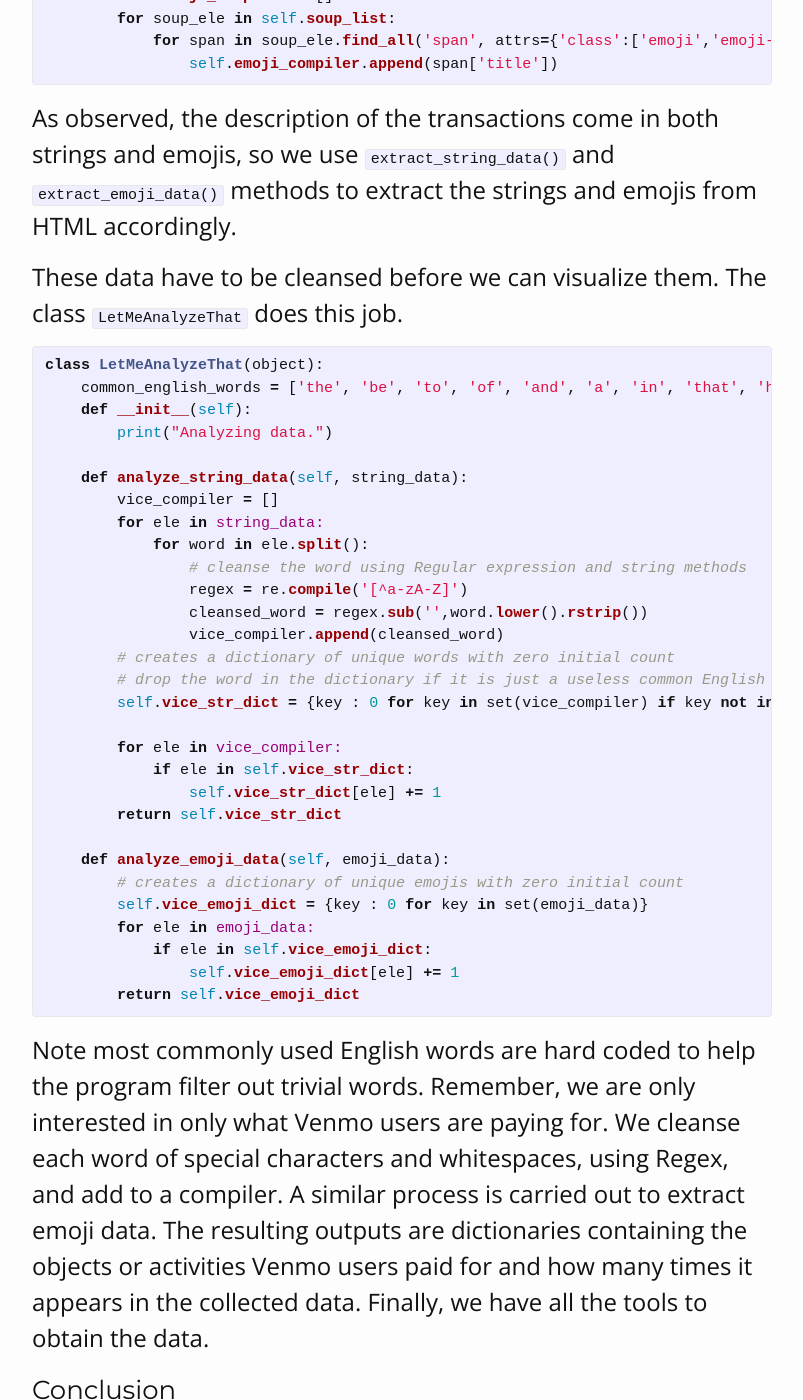
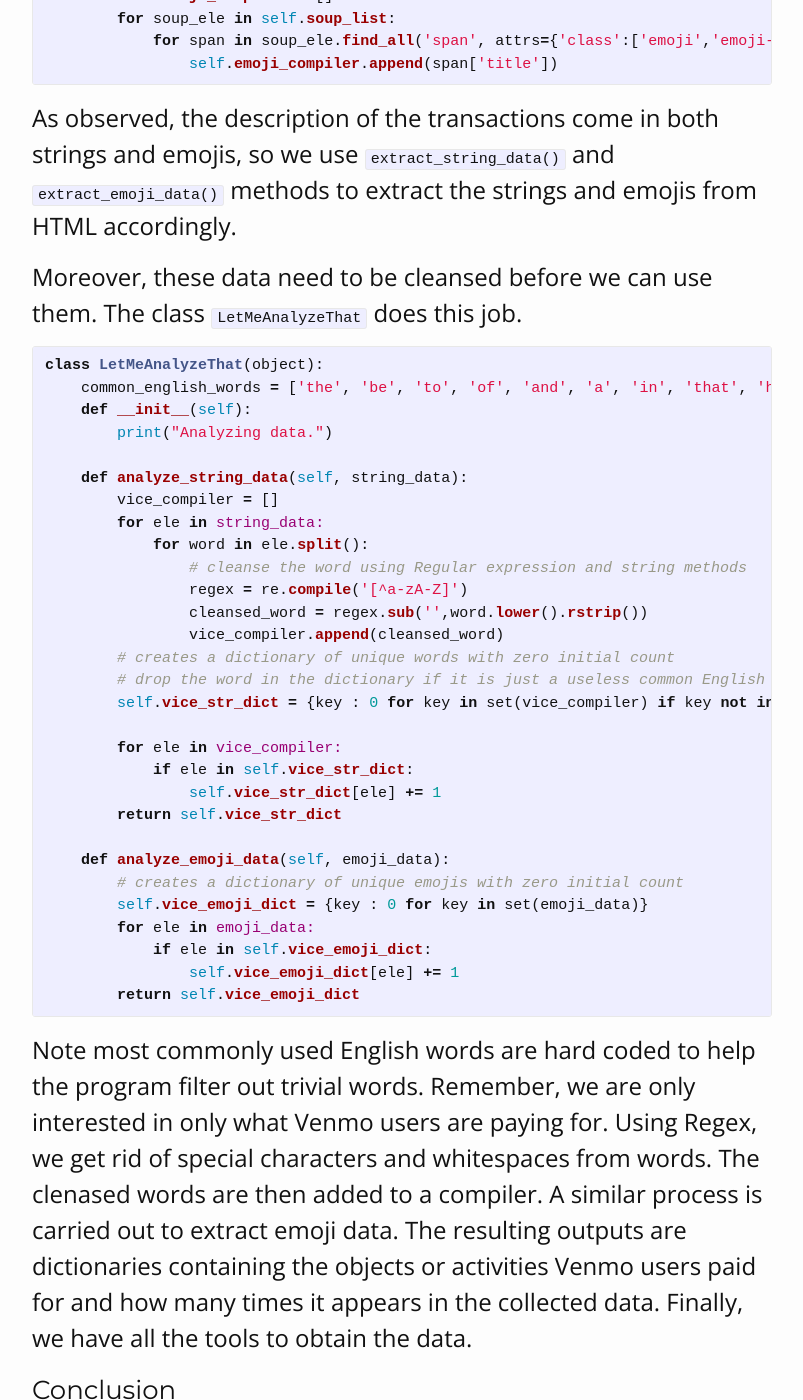
Before and after one commit to kennylee15/blog, a Jekyll site: the page built from _posts/2016-07-27-vicemo-scraper.markdown, in a window 1280 px wide and 1400 px high, scrolled down 5087 px. Shown: the whole window, without its empty margins (238-1041 px from the left). Built offline with Jekyll 4.4.1, drawn with Linux system fonts in a browser that asks for light colours; nearby versions of some CDN libraries; some web fonts are replaced; some of the changed text lies outside the part shown.

Commit message:
fixed grammar errors

```diff
--- a/_posts/2016-07-27-vicemo-scraper.markdown
+++ b/_posts/2016-07-27-vicemo-scraper.markdown
@@ -90,15 +90,14 @@ class LetMeScrapeThat(object):
         self.phantom_webpage.quit()
 {% endhighlight %}
 
-First, the class, `LetMeScrapeThat`, instantiates a PhantomJS headless browser by calling `webdriver.PhantomJS()`. We then access the target website via the method `self.phantom_webpage.get(link)`. Note how the method `sleep()` from `time` is called to let JavaScript render the desired data completely. In addition, the `for` loop in the method `scrape_vicemo()` allows us to scroll down in our PhantomJS browser to access more data, which are rendered dynamically as the user scrolls down the page. Finally, we extract the HTML codes from the web elements and store them in the list variable `self.transactions`.
+First, the class, `LetMeScrapeThat`, instantiates a PhantomJS headless browser by calling `webdriver.PhantomJS()`. We then access the target website via the method `self.phantom_webpage.get(link)`. Note how the method `sleep()` from `time` is called to let JavaScript render the desired data completely. In addition, the for loop in the method `scrape_vicemo()` allows us to scroll down in our PhantomJS browser to access more data, which are rendered dynamically as the user scrolls down the page. Finally, we extract the HTML codes from the web elements and store them in the list variable `self.transactions`.
 
 
-Let's now take a look at `LetMeParseThat`, which parses HTML codes to extract the data for cleansing.
-Here is the example how the data might look like after being delivered by JavaScript.
+Let's now take a look at `LetMeParseThat`, which parses HTML codes to extract the data. Here is the example how the data might look like after being rendered by JavaScript.
 
 {% include image.html name="vicemo-html-snippet.png" caption="Snippet of HTML from Vicemo" %}
 
-Note that the description of the transaction is within `<div>` tag with `class="description"`. Also, note how the emojis are descriped by `title=emoji-name` within the `<span>` tags.
+Note that the description of the transaction is within `<div>` tag with `class="description"`. Also, note how the emojis are represented by the attribute `title=emoji-name` of the `<span>` tags.
 
 
 Take a look at the code snippet for `LetMeParseThat()` class below.
@@ -127,7 +126,7 @@ class LetMeParseThat(object):
 As observed, the description of the transactions come in both strings and emojis, so we use `extract_string_data()` and `extract_emoji_data()` methods to extract the strings and emojis from HTML accordingly.
 
 
-These data have to be cleansed before we can visualize them. The class `LetMeAnalyzeThat` does this job.
+Moreover, these data need to be cleansed before we can use them. The class `LetMeAnalyzeThat` does this job.
 
 {% highlight ruby %}
 class LetMeAnalyzeThat(object):
@@ -162,7 +161,7 @@ class LetMeAnalyzeThat(object):
 {% endhighlight %}
 
 Note most commonly used English words are hard coded to help the program filter out trivial words. Remember, we are only interested in only what Venmo users are paying for.
-We cleanse each word of special characters and whitespaces, using Regex, and add to a compiler. A similar process is carried out to extract emoji data. The resulting outputs are dictionaries containing the objects or activities Venmo users paid for and how many times it appears in the collected data. Finally, we have all the tools to obtain the data.
+Using Regex, we get rid of special characters and whitespaces from words. The clenased words are then added to a compiler. A similar process is carried out to extract emoji data. The resulting outputs are dictionaries containing the objects or activities Venmo users paid for and how many times it appears in the collected data. Finally, we have all the tools to obtain the data.
 
 
 ### Conclusion
```
